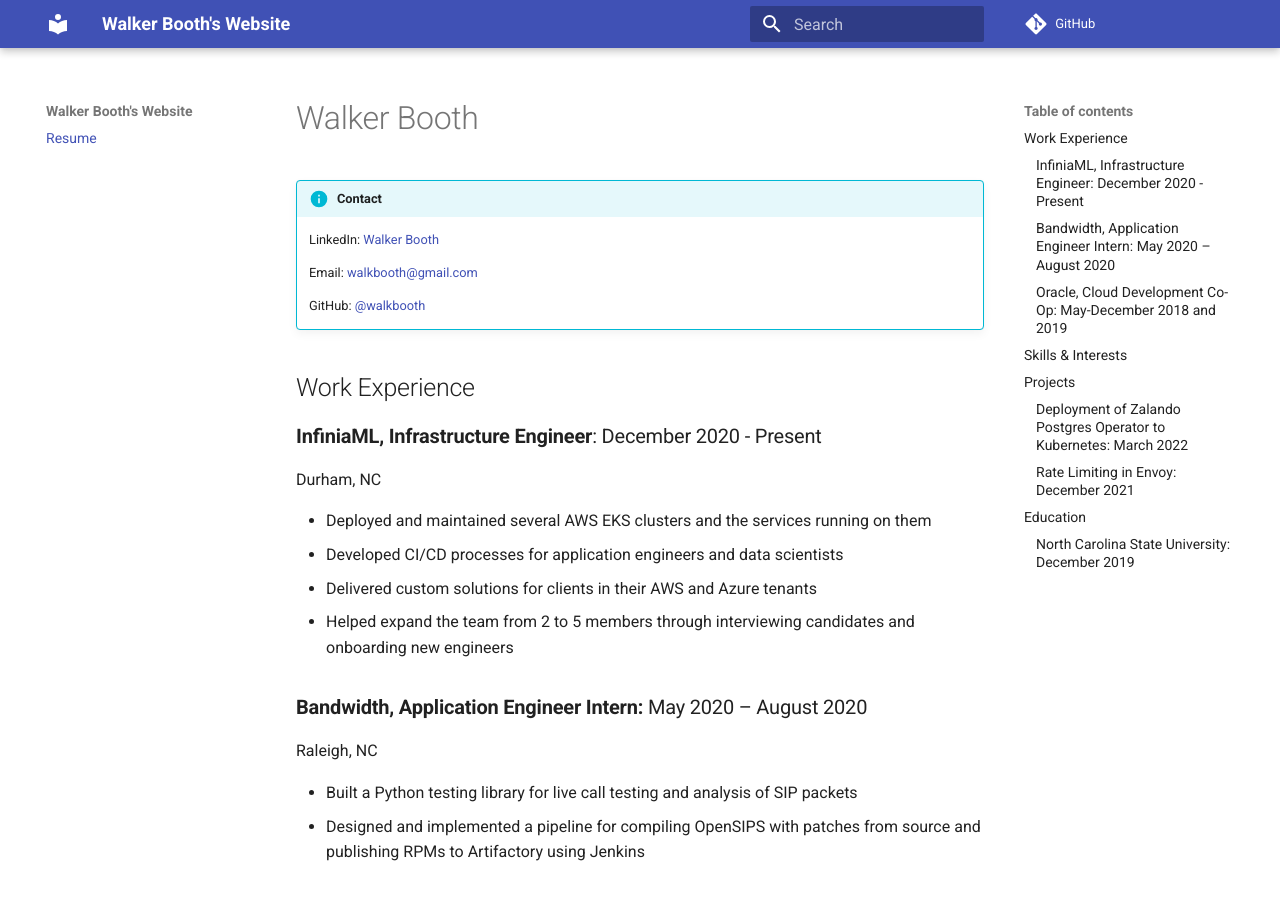
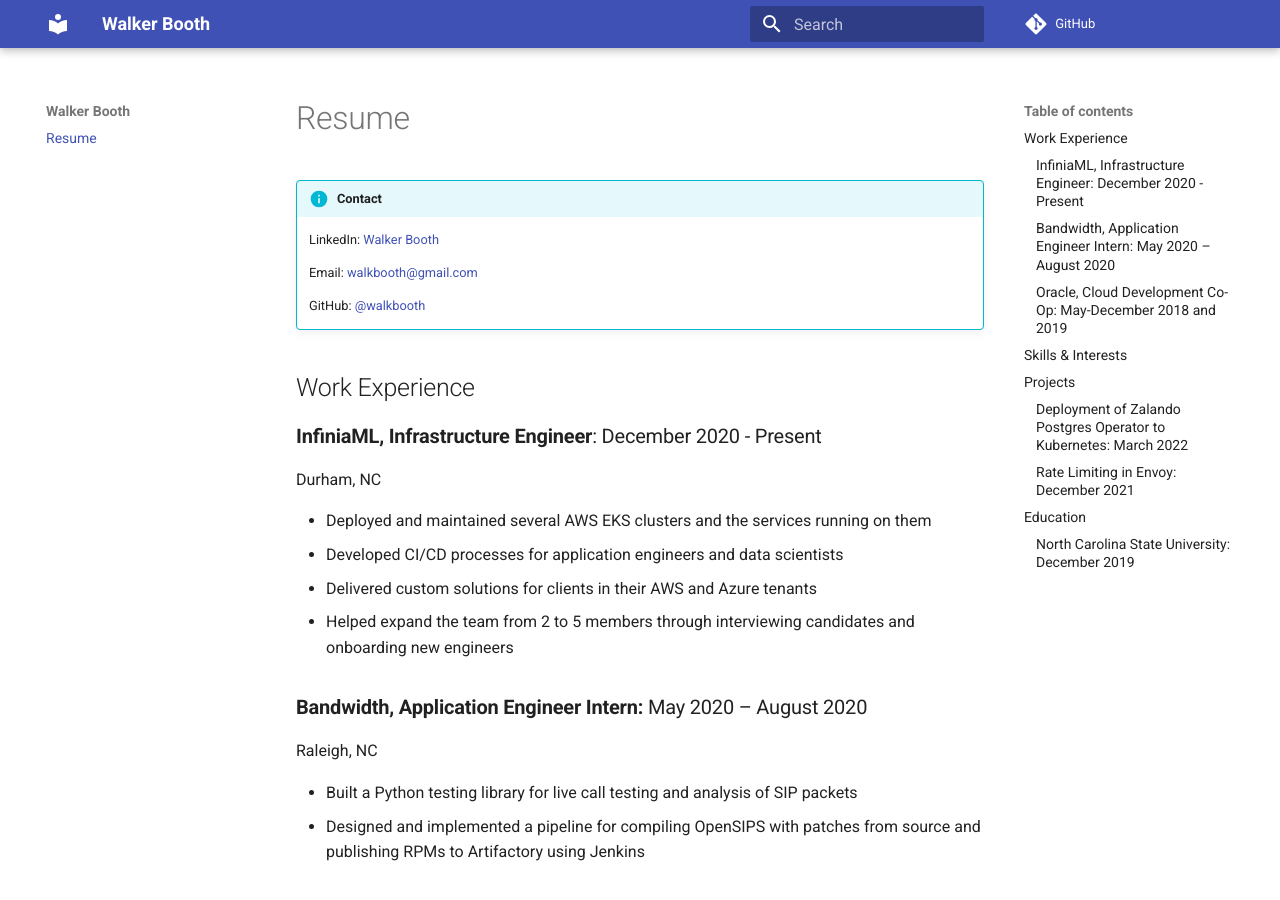
Before and after one commit to walkbooth/resume, an MkDocs documentation site: the page built from docs/index.md, in a window 1280 px wide and 900 px high. Built offline with MkDocs 1.6.1 and Material for MkDocs 9.7.7, drawn with Linux system fonts in a browser that asks for light colours; comment, search, counter and statistics services are not loaded.

Commit message:
rename website

```diff
--- a/docs/index.md
+++ b/docs/index.md
@@ -1,4 +1,4 @@
-# Walker Booth
+# Resume
 
 !!! info "Contact"
 
--- a/mkdocs.yaml
+++ b/mkdocs.yaml
@@ -1,4 +1,4 @@
-site_name: Walker Booth's Website
+site_name: Walker Booth
 theme:
   name: material
 markdown_extensions:
```
